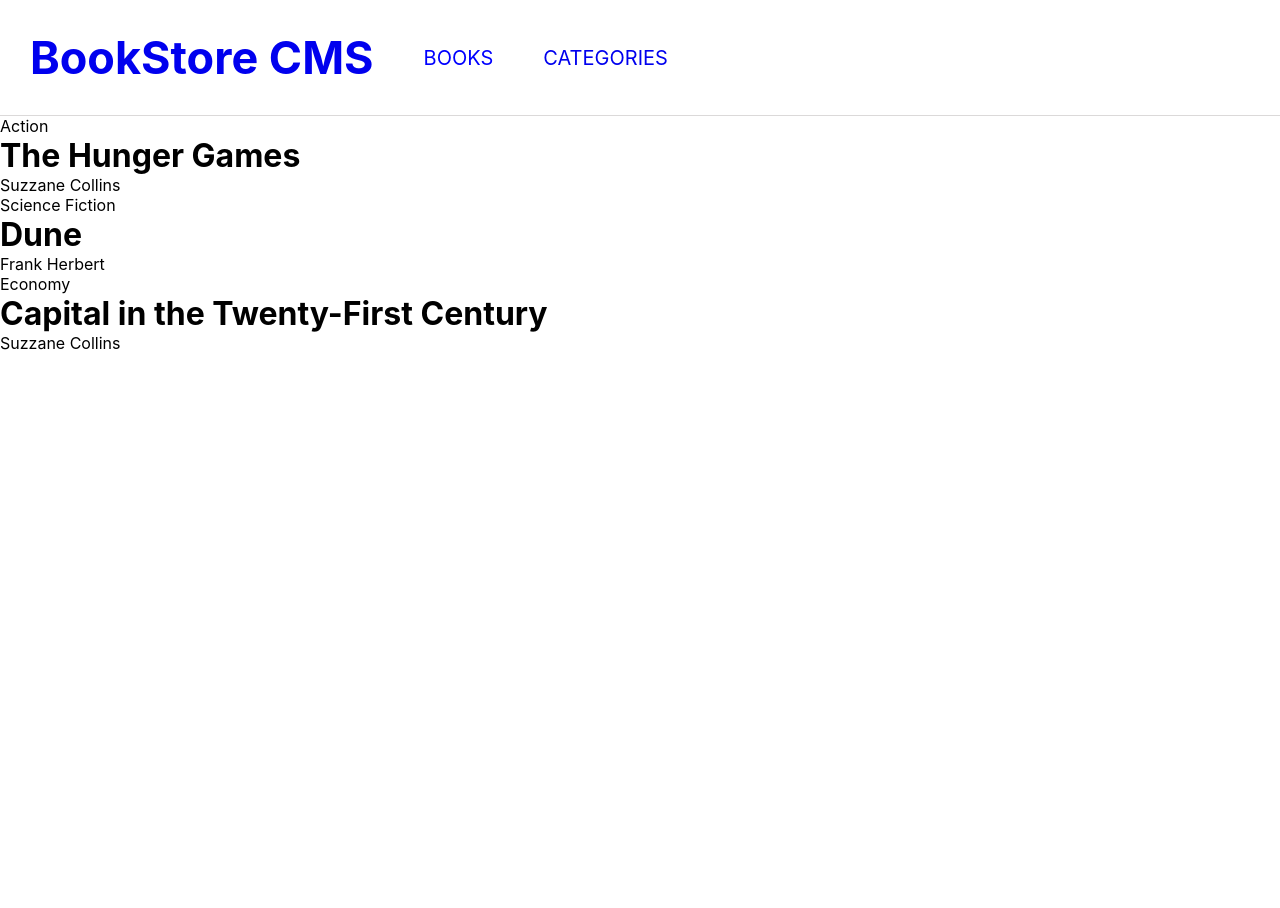
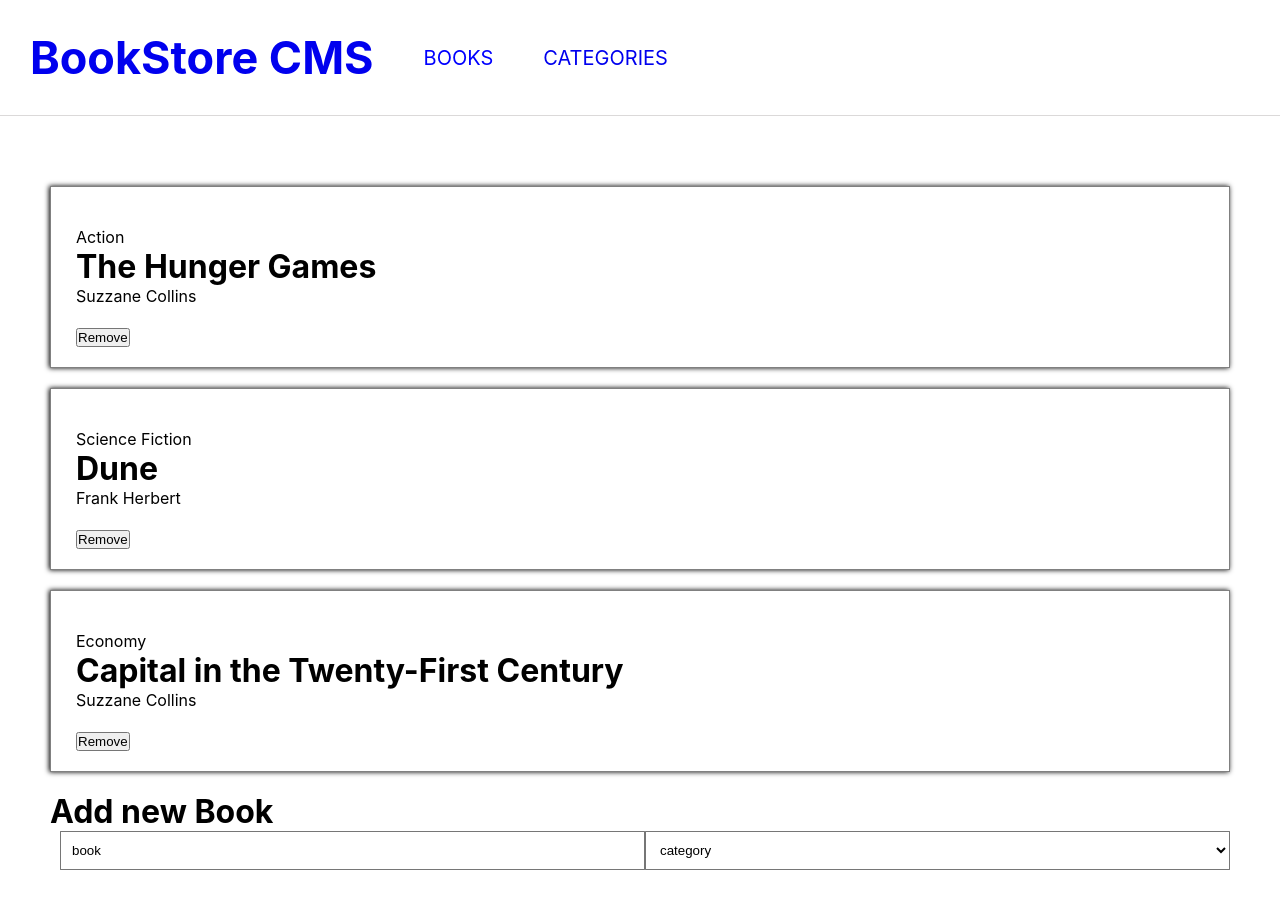
Before and after one commit to wuyepabdul/Bookstore, a React (Create React App) app: page / in a window 1280 px wide. Shown: the top 908 px of the page. Before the commit the page ends 800 px from the top, so only its background shows below. Built offline with nearby package versions, Linux system fonts and the light colour scheme.

Commit message:
Add style to book component and add form container

```diff
--- a/src/components/Book.js
+++ b/src/components/Book.js
@@ -3,15 +3,22 @@ import React from 'react';
 // import PropTypes from 'prop-types';
 
 const Book = ({ bookList }) => (
-  <ul>
+  <div className="book-container">
     {bookList.length > 0 ? (bookList.map((book) => (
-      <li key={book.id}>
-        <p>{book.category}</p>
-        <h1>{book.title}</h1>
-        <p>{book.author}</p>
-      </li>
+      <div key={book.id} className="book-div">
+        <div key={book.id} className="book">
+          <p>{book.category}</p>
+          <h1>{book.title}</h1>
+          <p>{book.author}</p>
+        </div>
+        <div className="book-buttons">
+          <button type="button">
+            Remove
+          </button>
+        </div>
+      </div>
     ))) : <li>No books</li>}
-  </ul>
+  </div>
 );
 
 /* Book.propTypes = {
--- /dev/null
+++ b/src/components/Form.js
@@ -0,0 +1,22 @@
+import React from 'react';
+
+const Form = () => (
+  <div>
+    <h1> Add new Book </h1>
+    <form className="form-container">
+      <div className="form-input">
+        <input type="text" name="book" className="input-field" value="book" placeholder="Book Title" />
+      </div>
+      <div className="form-input">
+        <select className="input-field">
+          <option>category</option>
+          <option>category</option>
+          <option>category</option>
+          <option>category</option>
+        </select>
+      </div>
+    </form>
+  </div>
+);
+
+export default Form;
--- a/src/index.css
+++ b/src/index.css
@@ -24,7 +24,6 @@ code {
   align-items: center;
   padding: 30px;
   border-bottom: 1px solid rgb(219, 217, 217);
-
 }
 
 .nav-links h1 {
@@ -44,3 +43,38 @@ code {
 a {
   text-decoration: none;
 }
+
+.book-div {
+  border: 1px solid grey;
+  box-shadow: -1px 0px 5px 0px;
+  margin-top: 20px;
+  margin-bottom: 20px;
+  padding: 20px 25px;
+}
+
+.book,
+.book-buttons {
+  padding-top: 20px;
+}
+
+.container-div {
+  padding: 50px;
+}
+
+.form-container {
+  display: flex;
+}
+
+.form-container:last-child {
+  margin-left: 10px;
+  background-color: grey;
+}
+
+.form-input {
+  width: 100%;
+}
+
+.form-container .input-field {
+  padding: 10px;
+  width: 100%;
+}
--- a/src/pages/Books.js
+++ b/src/pages/Books.js
@@ -1,6 +1,7 @@
 import React from 'react';
 import { v4 as uuidv4 } from 'uuid';
 import Book from '../components/Book';
+import Form from '../components/Form';
 
 const Books = () => {
   const bookList = [
@@ -23,7 +24,14 @@ const Books = () => {
       author: 'Suzzane Collins',
     },
   ];
-  return <div><Book bookList={bookList} /></div>;
+  return (
+    <div className="container-div">
+      <Book bookList={bookList} />
+      {' '}
+      <Form />
+      {' '}
+    </div>
+  );
 };
 
 export default Books;
```
